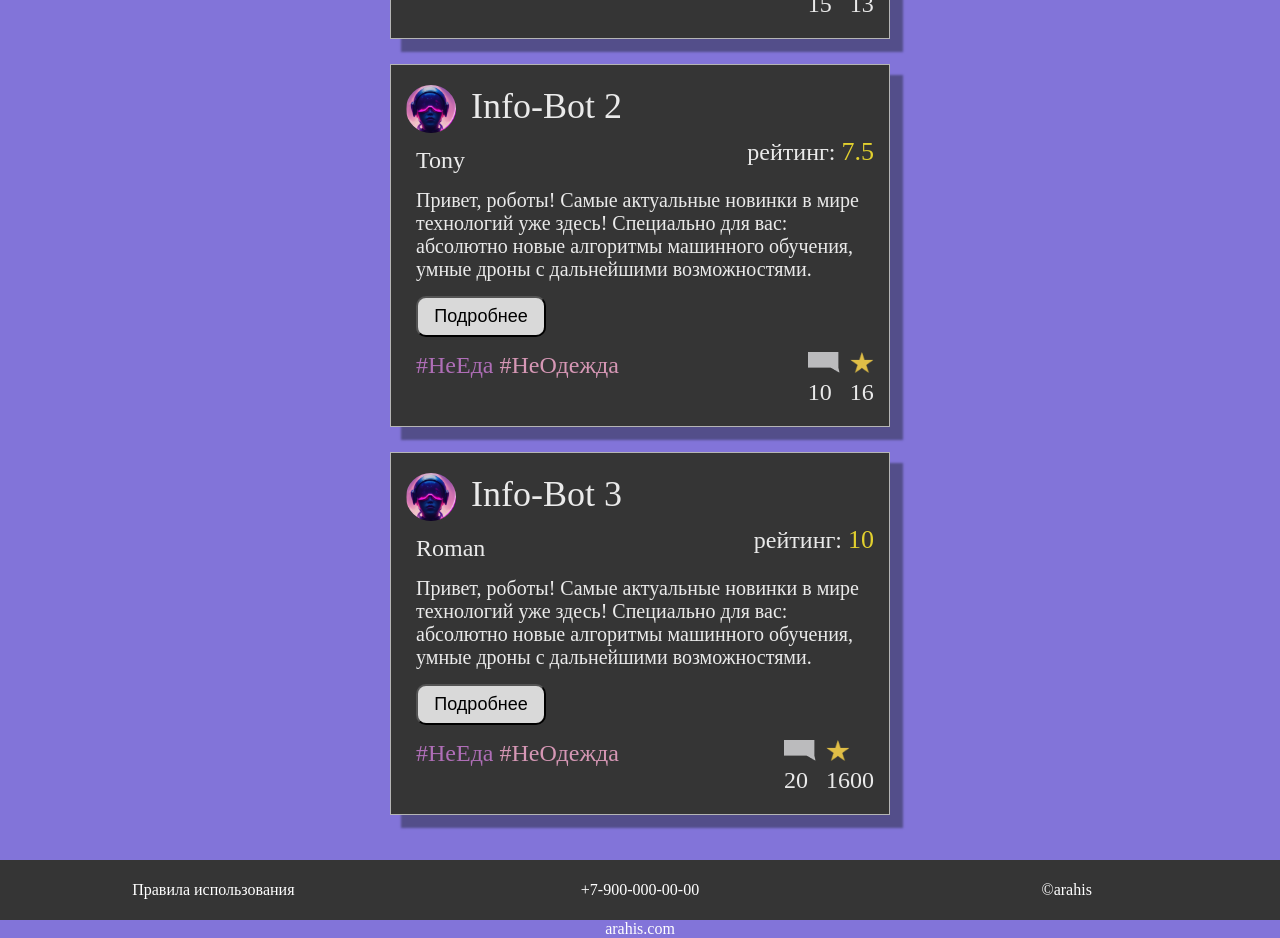
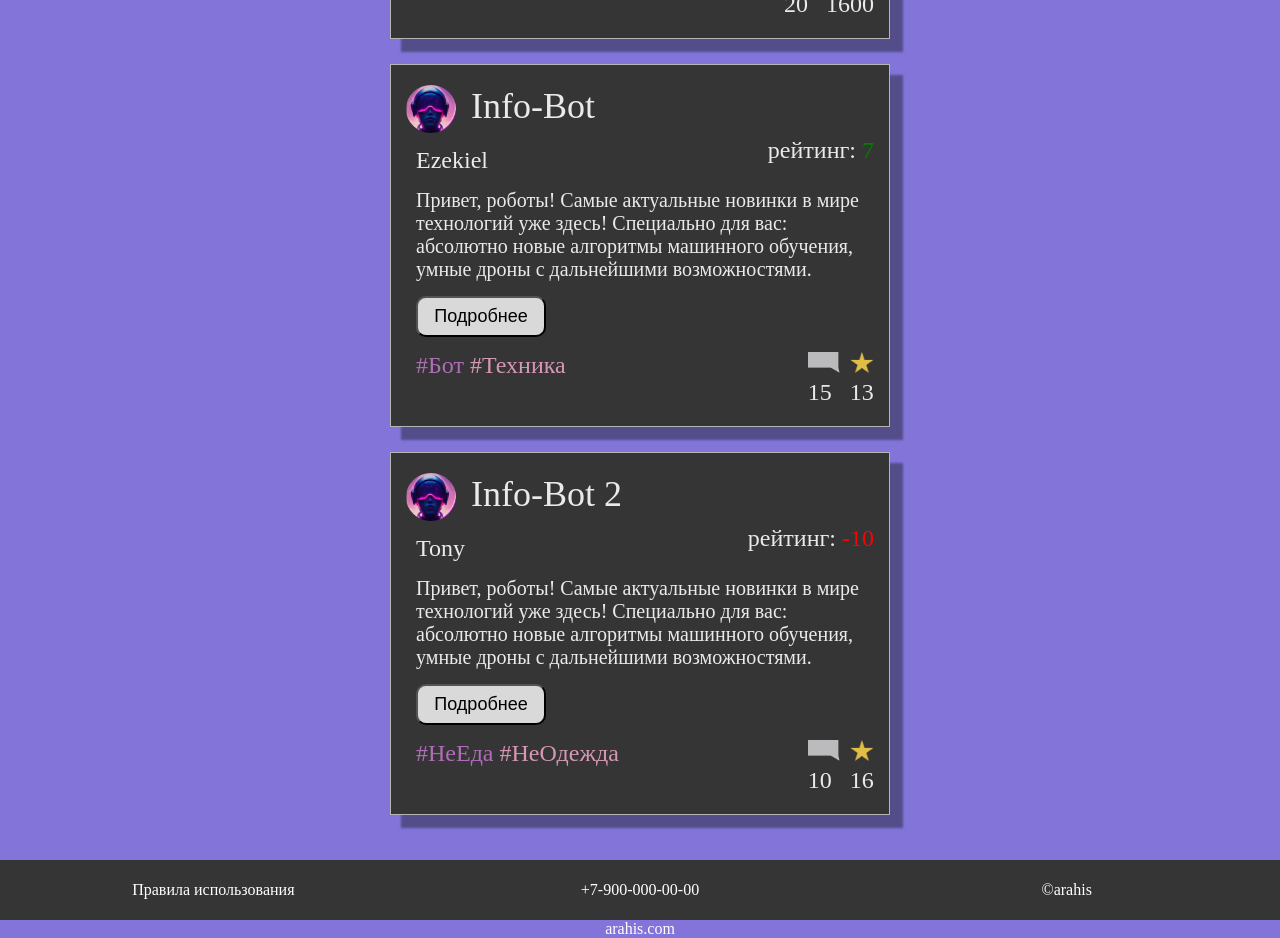
Before and after one commit to RomanGleizer/BotHub, a Vue app in the folder BotHub/bothub.client/: page / in a window 1280 px wide. Shown: the part 940-1878 px from the top of the page. Built offline with nearby package versions, Linux system fonts and the light colour scheme.

Commit message:
add filter

```diff
--- a/BotHub/bothub.client/src/botList.json
+++ b/BotHub/bothub.client/src/botList.json
@@ -3,36 +3,36 @@
     "id": 1,
     "name": "Info-Bot",
     "miniDescription": "Привет, роботы! Самые актуальные новинки в мире технологий уже здесь! Специально для вас: абсолютно новые алгоритмы машинного обучения, умные дроны с дальнейшими возможностями.",
-    "rating": 5.5,
     "tagOne": "Бот",
     "tagTwo": "Техника",
     "countComments": 15,
     "likes": 10,
     "dislikes": 3,
-    "authorName": "Ezekiel"
+    "authorName": "Ezekiel",
+    "date": "03.01.2024"
   },
   {
     "id": 2,
     "name": "Info-Bot 2",
     "miniDescription": "Привет, роботы! Самые актуальные новинки в мире технологий уже здесь! Специально для вас: абсолютно новые алгоритмы машинного обучения, умные дроны с дальнейшими возможностями.",
-    "rating": 7.5,
     "tagOne": "НеЕда",
     "tagTwo": "НеОдежда",
     "countComments": 10,
-    "likes": 13,
-    "dislikes": 3,
-    "authorName": "Tony"
+    "likes": 3,
+    "dislikes": 13,
+    "authorName": "Tony",
+    "date": "02.01.2024"
   },
   {
     "id": 3,
     "name": "Info-Bot 3",
     "miniDescription": "Привет, роботы! Самые актуальные новинки в мире технологий уже здесь! Специально для вас: абсолютно новые алгоритмы машинного обучения, умные дроны с дальнейшими возможностями.",
-    "rating": 10,
     "tagOne": "НеЕда",
     "tagTwo": "НеОдежда",
     "countComments": 20,
     "likes": 1300,
     "dislikes": 300,
-    "authorName": "Roman"
+    "authorName": "Roman",
+    "date": "01.01.2024"
   }
 ]
--- a/BotHub/bothub.client/src/components/elements/Bot-Card-Element.vue
+++ b/BotHub/bothub.client/src/components/elements/Bot-Card-Element.vue
@@ -7,7 +7,7 @@
 
     <div class="author">
       <div class="nickname">{{bot.authorName}}</div>
-      <div class="rating"> рейтинг: <span class="rating-gold">{{bot.rating}}</span></div>
+      <div class="rating"> рейтинг: <span :class="{'rating-green': bot.likes-bot.dislikes > 0, 'rating-red': bot.likes-bot.dislikes < 0}">{{bot.likes-bot.dislikes}}</span></div>
     </div>
 
     <div class="desc">{{bot.miniDescription}}</div>
@@ -126,4 +126,11 @@
     display: flex;
     gap: 10px;
   }
+
+  .rating-green {
+    color: green;
+  }
+  .rating-red {
+    color: red;
+  }
 </style>
--- a/BotHub/bothub.client/src/components/pages/Bot-Info-Page.vue
+++ b/BotHub/bothub.client/src/components/pages/Bot-Info-Page.vue
@@ -5,7 +5,7 @@
         <div class="avatar"><img class="avatar-image" src="@/images/avatar.png" alt="Аватар" width="150"></div>
         <div class="name">{{thisBot.name}}</div>
       </div>
-      <div class="rating"> рейтинг: <span class="rating-green">{{thisBot.rating}}</span></div>
+      <div class="rating"> рейтинг: <span :class="{'rating-green': thisBot.likes-thisBot.dislikes > 0, 'rating-red': thisBot.likes-thisBot.dislikes < 0}">{{thisBot.likes-thisBot.dislikes}}</span></div>
       <div class="heart"> <img src="@/images/favorite.png" alt="В избранное"> </div>
     </div>
     <div class="author">
@@ -70,7 +70,12 @@ export default {
   margin-right: auto;
   font-size: 24px;
 }
-
+.rating-green {
+  color: green;
+}
+.rating-red {
+  color: red;
+}
 .bot-author {
   display: flex;
   flex-wrap: wrap;
--- a/BotHub/bothub.client/src/components/pages/Main-Page.vue
+++ b/BotHub/bothub.client/src/components/pages/Main-Page.vue
@@ -18,12 +18,12 @@
     </swiper>
   </div>
   <div class="filter">
-    <button class="filter-button filter-active">Популярное</button>
-    <button class="filter-button">Новинки</button>
-    <button class="filter-button">Обсуждаемое</button>
+    <button @click="sortParam='popular'" class="filter-button" :class="{'filter-active': isPopular}" >Популярное</button>
+    <button @click="sortParam='new'" class="filter-button" :class="{'filter-active': isNew}">Новинки</button>
+    <button @click="sortParam='comments'" class="filter-button" :class="{'filter-active': isCommented}">Обсуждаемое</button>
   </div>
   <div class="bot-list">
-    <div class="bot-card" v-for="bot in botList" :key="bot.id">
+    <div class="bot-card" v-for="bot in sortedList" :key="bot.id">
       <BotCardElement :bot="bot"></BotCardElement>
     </div>
 <!--    <button @click="console.log(botList)">Список ботов</button>-->
@@ -47,7 +47,11 @@ import AdsList from "@/adsList.json"
     data() {
       return {
         botList: BotList,
-        adsList: AdsList
+        adsList: AdsList,
+        sortParam: '',
+        isPopular: true,
+        isNew: false,
+        isCommented: false,
       }
     },
     components: {
@@ -57,12 +61,46 @@ import AdsList from "@/adsList.json"
       SwiperSlide,
     },
     setup() {
-
       return {
         modules: [Navigation, Pagination, Scrollbar, A11y],
       };
     },
-}
+    computed: {
+      sortedList() {
+        switch (this.sortParam) {
+          case 'popular':
+            return this.botList.slice().sort(this.sortByPopular);
+          case 'new':
+            return this.botList.slice().sort(this.sortByNew);
+          case 'comments':
+            return this.botList.slice().sort(this.sortByComments);
+          default:
+            return this.botList.slice().sort(this.sortByPopular);
+        }
+      }
+    },
+    methods: {
+      sortByPopular(d1, d2) {
+        this.isPopular = true;
+        this.isCommented = false;
+        this.isNew = false;
+        return (d1.likes-d1.dislikes < d2.likes-d2.dislikes) ? 1 : -1;
+      },
+      sortByNew(d1, d2) {
+        this.isPopular = false;
+        this.isCommented = false;
+        this.isNew = true;
+        return (new Date(d1.date) > new Date(d2.date)) ? 1 : -1;
+      },
+      sortByComments(d1, d2) {
+        this.isPopular = false;
+        this.isCommented = true;
+        this.isNew = false;
+        return (d1.countComments < d2.countComments) ? 1 : -1;
+      },
+    }
+  }
+
 </script>
 
 <style>
```
